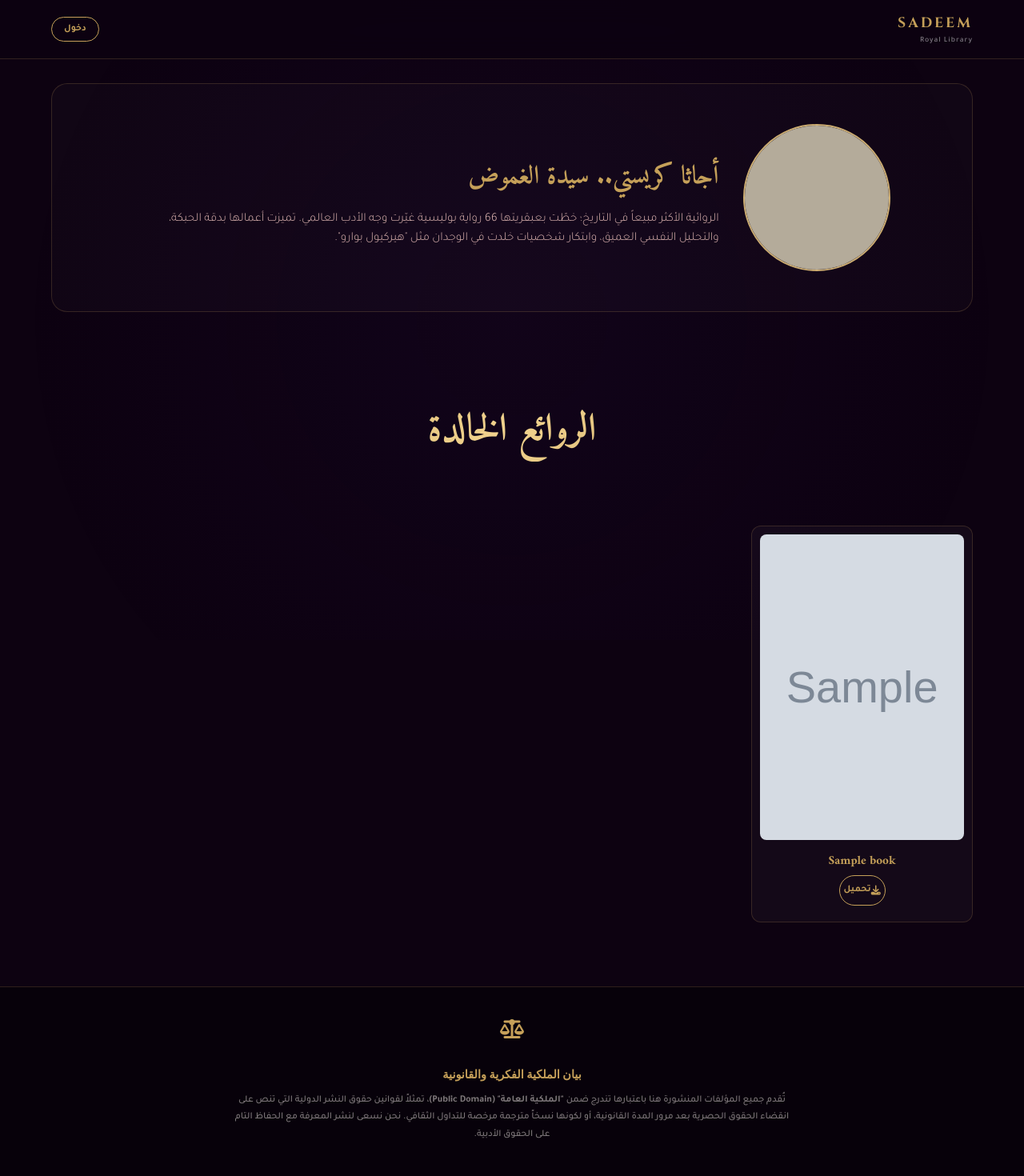
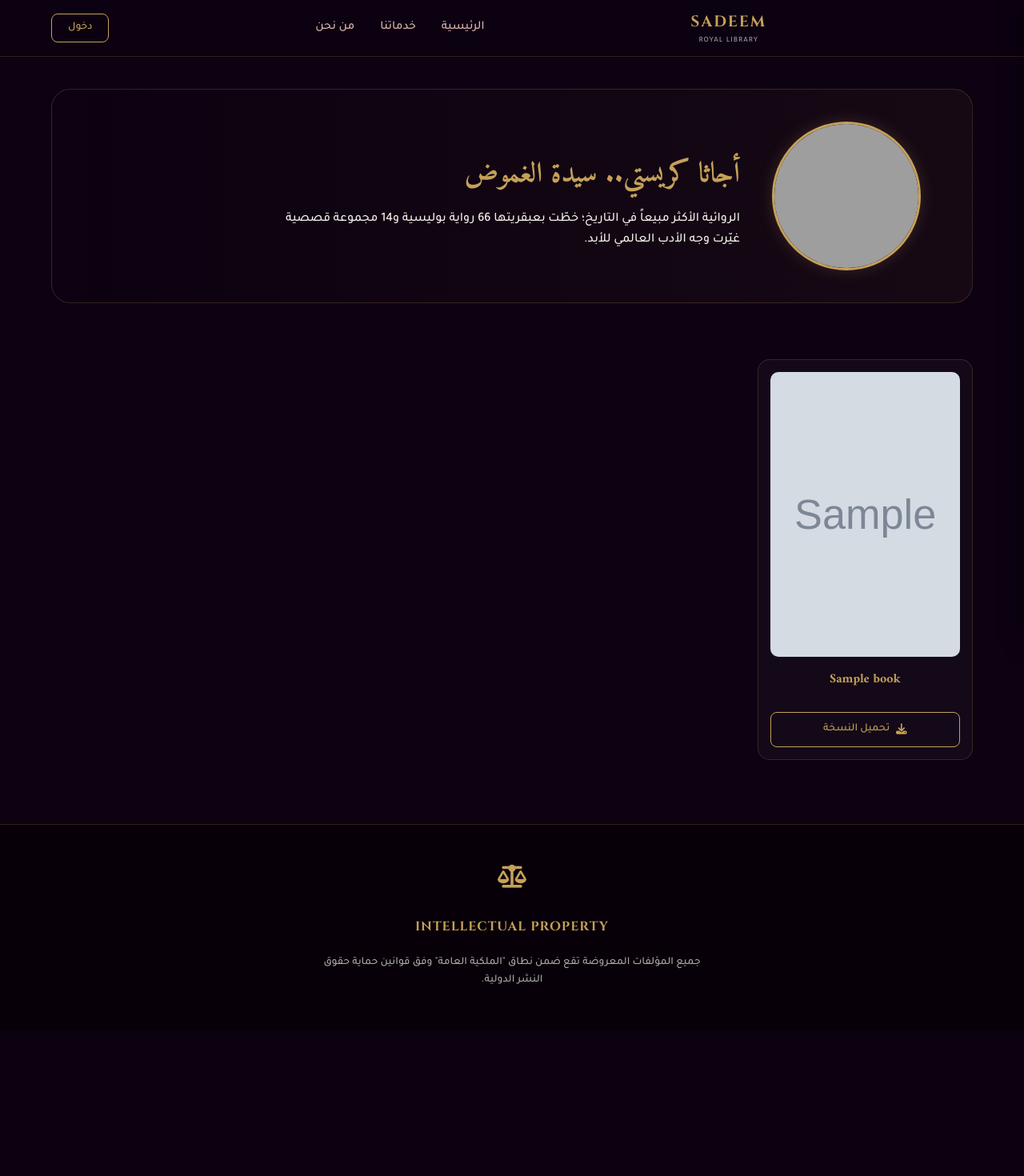
Before and after one commit to TextureDev/sadim_network-, a Flask app: page /library/agatha_christie in a window 1280 px wide. Shown: the whole page at 80% size. After the commit the page ends 1230 px from the top, so only its background shows below. Run offline with Flask 3, Linux system fonts and the light colour scheme; grey boxes marked "Sample" are stand-in pictures; a database or web service that is not in the repository returns one stand-in record (values such as "Sample title"); some libraries are stand-ins or nearby versions; grey boxes are pictures that could not be loaded.

Commit message:
تحديث ملف مكتبة اجاثا كريستي لعرض المزيد

```diff
--- a/sadim_network/app/__init__.py
+++ b/sadim_network/app/__init__.py
@@ -7,7 +7,7 @@ from app.limiter import limiter
 
 app = Flask(__name__)
 app.config.from_object('app.config.settings')
-
+app.config['MAX_CONTENT_LENGTH'] = 50 * 1024 * 1024  # 50 ميجا
 limiter.init_app(app)
 
 from app.routes.index import main_bp
--- a/sadim_network/app/templates/Agatha Christie/Agatha.html
+++ b/sadim_network/app/templates/Agatha Christie/Agatha.html
@@ -4,19 +4,19 @@
     <meta charset="UTF-8">
     <meta name="viewport" content="width=device-width, initial-scale=1.0">
     <title>مكتبة أجاثا كريستي الملكية | سديم</title>
+    <link rel="icon" type="image/png" href="{{ url_for('static', filename='images/logo.png') }}">
+
     <link href="https://fonts.googleapis.com/css2?family=Amiri:ital,wght@0,400;0,700;1,400&family=Cinzel:wght@400;700&family=Tajawal:wght@300;500;700&display=swap" rel="stylesheet">
     <link rel="stylesheet" href="https://cdnjs.cloudflare.com/ajax/libs/font-awesome/6.5.0/css/all.min.css">
-    <link rel="icon" type="image/png" href="{{ url_for('static', filename='images/logo.png') }}">
 
-   <style>
-
+    <style>
         :root {
             --sadeem-bg: #0d0211;
             --royal-gold: linear-gradient(135deg, #c5a059 0%, #f1d38e 50%, #b38b47 100%);
             --soft-gold: #c5a059;
             --glass: rgba(255, 255, 255, 0.03);
             --border-gold: rgba(197, 160, 89, 0.2);
-            --transition: all 0.5s cubic-bezier(0.23, 1, 0.32, 1);
+            --transition: all 0.4s cubic-bezier(0.4, 0, 0.2, 1);
         }
 
         body {
@@ -25,112 +25,147 @@
             color: #f5f1eb; margin: 0; line-height: 1.6; overflow-x: hidden;
         }
 
-        body::before {
-            content: ""; position: fixed; top: 0; left: 0; width: 100%; height: 100%;
-            background-image: radial-gradient(circle at 50% 50%, rgba(43, 18, 76, 0.15) 0%, transparent 80%);
-            z-index: -1;
-        }
-
         /* --- Header --- */
         header {
-            background: rgba(13, 2, 17, 0.9); backdrop-filter: blur(15px);
-            padding: 15px 5%; display: flex; justify-content: space-between; align-items: center;
+            background: rgba(13, 2, 17, 0.95); backdrop-filter: blur(15px);
+            padding: 12px 5%; display: flex; justify-content: space-between; align-items: center;
             border-bottom: 1px solid var(--border-gold); position: sticky; top: 0; z-index: 1000;
         }
 
         .brand { display: flex; flex-direction: column; text-decoration: none; }
-        .brand .top { font-family: 'Cinzel', serif; color: var(--soft-gold); letter-spacing: 3px; font-size: 1.1rem; font-weight: 700; }
-        .brand .sub { color: #fff; font-size: 0.6rem; opacity: 0.5; letter-spacing: 1px; }
+        .brand .top { font-family: 'Cinzel', serif; color: var(--soft-gold); letter-spacing: 2px; font-size: 1.2rem; font-weight: 700; }
+        .brand .sub { color: #fff; font-size: 0.6rem; opacity: 0.6; letter-spacing: 1px; text-align: center; }
+
+        .nav-links-desktop { display: flex; gap: 2rem; list-style: none; margin: 0; padding: 0; }
+        .nav-links-desktop a { text-decoration: none; color: #dfb6b2; font-size: 0.95rem; transition: var(--transition); font-weight: 500; }
+        .nav-links-desktop a:hover { color: var(--soft-gold); text-shadow: 0 0 8px rgba(197, 160, 89, 0.4); }
+
+        /* --- Sidebar المطور --- */
+        .sidebar {
+            position: fixed; top: 0; right: -300px; width: 280px; height: 100%;
+            background: #14051a; border-left: 1px solid var(--border-gold);
+            z-index: 2000; transition: var(--transition); display: flex; flex-direction: column;
+            box-shadow: -10px 0 30px rgba(0,0,0,0.9);
+        }
+        .sidebar.active { right: 0; }
+
+        .sidebar-header {
+            padding: 25px 20px; display: flex; justify-content: space-between; align-items: center;
+            border-bottom: 1px solid var(--border-gold); background: rgba(0,0,0,0.2);
+        }
+        .sidebar-header span { font-family: 'Cinzel', serif; color: var(--soft-gold); font-weight: bold; font-size: 1.1rem; }
+
+        .sidebar ul { list-style: none; padding: 20px 0; margin: 0; }
+        .sidebar ul li { margin: 5px 15px; }
+        .sidebar ul li a {
+            text-decoration: none; color: #f5f1eb; font-size: 1rem; display: flex;
+            align-items: center; gap: 15px; padding: 12px 15px; border-radius: 12px; transition: var(--transition);
+        }
+        .sidebar ul li a i { color: var(--soft-gold); width: 25px; text-align: center; font-size: 1.2rem; }
+        .sidebar ul li a:hover { background: rgba(197, 160, 89, 0.1); color: var(--soft-gold); }
+
+        .sidebar-divider { height: 1px; background: var(--border-gold); margin: 15px 30px; opacity: 0.3; }
+
+        .menu-btn { background: none; border: none; color: var(--soft-gold); font-size: 1.5rem; cursor: pointer; display: none; }
+
+        .overlay {
+            position: fixed; top: 0; left: 0; width: 100%; height: 100%;
+            background: rgba(0,0,0,0.8); z-index: 1500; display: none; opacity: 0; transition: 0.3s;
+        }
+        .overlay.active { display: block; opacity: 1; }
 
         /* --- About Section --- */
         .about-agatha {
-            padding: 50px 8%; display: flex; align-items: center; gap: 30px;
-            background: rgba(255,255,255,0.02); margin: 30px 5%; border-radius: 20px;
-            border: 1px solid var(--border-gold);
+            padding: 40px 5%; display: flex; align-items: center; gap: 40px;
+            background: linear-gradient(to left, rgba(197, 160, 89, 0.05), transparent);
+            margin: 40px 5%; border-radius: 24px; border: 1px solid var(--border-gold);
         }
-        .about-img { width: 180px; height: 180px; object-fit: cover; border-radius: 50%; border: 2px solid var(--soft-gold); filter: sepia(0.4); }
-        .about-content h2 { font-family: 'Amiri', serif; font-size: 2rem; color: var(--soft-gold); margin-bottom: 10px; }
-        .about-content p { font-weight: 300; font-size: 0.95rem; color: #dfb6b2; }
+        .about-img { width: 180px; height: 180px; object-fit: cover; border-radius: 50%; border: 3px solid var(--soft-gold); box-shadow: 0 0 20px rgba(197, 160, 89, 0.2); }
+        .about-content h2 { font-size: 2.2rem; margin-bottom: 15px; }
 
-        /* --- Hero --- */
-        .hero { text-align: center; padding: 40px 5% 20px; }
-        .hero h1 {
-            font-family: 'Amiri', serif; font-size: 3rem;
-            background: var(--royal-gold); -webkit-background-clip: text; -webkit-text-fill-color: transparent;
+        /* --- Book Grid --- */
+        .book-grid {
+            display: grid; grid-template-columns: repeat(auto-fill, minmax(220px, 1fr));
+            gap: 25px; padding: 30px 5%;
         }
-
-        /* --- Fixed 4-Column Grid --- */
-        .book-grid {
-            display: grid;
-            grid-template-columns: repeat(4, 1fr); /* 4 أعمدة دائماً */
-            gap: 15px; padding: 20px 5%;
-        }
-
         .book-card {
             background: var(--glass); border: 1px solid var(--border-gold);
-            border-radius: 12px; padding: 10px; transition: var(--transition);
-            display: flex; flex-direction: column;
+            border-radius: 15px; padding: 15px; transition: var(--transition);
+            text-align: center; position: relative; overflow: hidden;
         }
-        .book-card:hover { transform: translateY(-8px); border-color: var(--soft-gold); box-shadow: 0 10px 30px rgba(0,0,0,0.5); }
+        .book-card:hover {
+            transform: translateY(-10px); background: rgba(255, 255, 255, 0.06);
+            border-color: var(--soft-gold); box-shadow: 0 15px 30px rgba(0,0,0,0.5);
+        }
+        .cover-container { border-radius: 10px; overflow: hidden; aspect-ratio: 2/3; margin-bottom: 15px; background: #1a0b1e; }
+        .cover-container img { width: 100%; height: 100%; object-fit: cover; transition: 0.5s; }
+        .book-card:hover img { transform: scale(1.05); }
 
-        .cover-container { border-radius: 8px; overflow: hidden; aspect-ratio: 2/3; width: 100%; }
-        .cover-container img { width: 100%; height: 100%; object-fit: cover; }
-
-        .info { padding: 10px 0; text-align: center; }
-        .info h3 {
-            font-family: 'Amiri', serif; font-size: 0.95rem; color: var(--soft-gold);
-            margin: 5px 0; white-space: nowrap; overflow: hidden; text-overflow: ellipsis;
+        .btn-royal {
+            display: inline-flex; align-items: center; justify-content: center; gap: 8px;
+            padding: 10px 20px; border: 1px solid var(--soft-gold); border-radius: 8px;
+            text-decoration: none; color: var(--soft-gold); font-size: 0.85rem; transition: var(--transition);
+            width: 100%; box-sizing: border-box;
         }
-        .info p { display: none; } /* إخفاء النبذة للحفاظ على تنسيق الـ 4 أعمدة */
-
-        /* --- Royal Button --- */
-        .btn-royal {
-            display: inline-flex; align-items: center; justify-content: center;
-            padding: 8px 5px; background: transparent; color: var(--soft-gold);
-            border: 1px solid var(--soft-gold); border-radius: 30px;
-            text-decoration: none; font-weight: bold; font-size: 0.75rem;
-            transition: var(--transition); position: relative; z-index: 1; overflow: hidden;
-        }
-        .btn-royal:hover { color: #000; }
-        .btn-royal::before {
-            content: ""; position: absolute; top: 0; left: -100%; width: 100%; height: 100%;
-            background: var(--royal-gold); transition: var(--transition); z-index: -1;
-        }
-        .btn-royal:hover::before { left: 0; }
+        .btn-royal:hover { background: var(--soft-gold); color: #000; font-weight: bold; }
 
         /* --- Footer --- */
-        .legal-footer {
-            margin-top: 60px; padding: 40px 10%;
-            background: rgba(0,0,0,0.4); border-top: 1px solid var(--border-gold); text-align: center;
-        }
-        .legal-content i { color: var(--soft-gold); font-size: 1.5rem; margin-bottom: 15px; }
-        .legal-content h4 { font-family: 'Cinzel', serif; color: var(--soft-gold); font-size: 0.9rem; margin-bottom: 10px; }
-        .legal-content p { font-size: 0.75rem; opacity: 0.5; line-height: 1.8; max-width: 700px; margin: 0 auto; }
+        .legal-footer { padding: 50px 8%; background: rgba(5, 1, 7, 0.8); border-top: 1px solid var(--border-gold); text-align: center; margin-top: 50px; }
 
-        /* --- Responsiveness for Mobile --- */
-        @media (max-width: 768px) {
-            .about-agatha { flex-direction: column; text-align: center; padding: 30px 5%; }
-            .about-img { width: 120px; height: 120px; }
-            .hero h1 { font-size: 2.2rem; }
-            .book-grid { gap: 8px; padding: 15px 2%; }
-            .info h3 { font-size: 0.75rem; }
-            .btn-royal { font-size: 0.65rem; padding: 6px 2px; }
-            .brand .top { font-size: 0.9rem; }
+        @media (max-width: 992px) {
+            .nav-links-desktop { display: none; }
+            .menu-btn { display: block; }
+            .about-agatha { flex-direction: column; text-align: center; gap: 20px; }
+            .about-img { width: 140px; height: 140px; }
         }
     </style>
 </head>
 <body>
 
+<div class="overlay" id="overlay"></div>
+
+<nav class="sidebar" id="sidebar">
+    <div class="sidebar-header">
+        <span>SADEEM MENU</span>
+        <div style="cursor: pointer; color: var(--soft-gold);" onclick="toggleMenu()">
+            <i class="fa-solid fa-xmark fa-xl"></i>
+        </div>
+    </div>
+    <ul>
+        <li><a href="#home"><i class="fa-solid fa-house"></i> الرئيسية</a></li>
+        <li><a href="{{url_for('admin.show_services')}}"><i class="fa-solid fa-gem"></i> خدماتنا</a></li>
+        <li><a href="{{url_for('main.about')}}"><i class="fa-solid fa-feather-pointed"></i> من نحن</a></li>
+        <li><a href="mailto:thazraa2019@gmail.com"><i class="fa-solid fa-envelope"></i> اتصل بنا</a></li>
+
+        <div class="sidebar-divider"></div>
+
+        <li><a href="{{ url_for('loading_bp.login') }}" style="color: var(--soft-gold); font-weight: bold;"><i class="fa-solid fa-right-to-bracket"></i> تسجيل دخول</a></li>
+    </ul>
+</nav>
+
 <header>
+    <div class="nav-right">
+        <button class="menu-btn" onclick="toggleMenu()">
+            <i class="fa-solid fa-bars-staggered"></i>
+        </button>
+    </div>
+
     <a href="{{ url_for('loading_bp.landing_page') }}" class="brand">
         <span class="top">SADEEM</span>
-        <span class="sub">Royal Library</span>
+        <span class="sub">ROYAL LIBRARY</span>
     </a>
-    <div class="nav-right">
+
+    <ul class="nav-links-desktop">
+        <li><a href="#home">الرئيسية</a></li>
+        <li><a href="{{url_for('admin.show_services')}}">خدماتنا</a></li>
+        <li><a href="{{url_for('main.about')}}">من نحن</a></li>
+    </ul>
+
+    <div class="user-action">
         {% if session.user_id %}
-            <a href="{{ url_for('loading_bp.account') }}" style="color: var(--soft-gold);"><i class="fa-regular fa-circle-user fa-lg"></i></a>
+            <a href="{{ url_for('loading_bp.account') }}" style="color: var(--soft-gold);"><i class="fa-regular fa-circle-user fa-xl"></i></a>
         {% else %}
-            <a href="{{ url_for('loading_bp.login') }}" class="btn-royal" style="padding: 5px 15px;">دخول</a>
+            <a href="{{ url_for('loading_bp.login') }}" class="btn-royal" style="padding: 6px 20px; width: auto;">دخول</a>
         {% endif %}
     </div>
 </header>
@@ -138,42 +173,47 @@
 <section class="about-agatha">
     <img src="https://upload.wikimedia.org/wikipedia/commons/c/cf/Agatha_Christie.png" alt="Agatha Christie" class="about-img">
     <div class="about-content">
-        <h2>أجاثا كريستي.. سيدة الغموض</h2>
-        <p>
-            الروائية الأكثر مبيعاً في التاريخ؛ خطّت بعبقريتها 66 رواية بوليسية غيّرت وجه الأدب العالمي. تميزت أعمالها بدقة الحبكة، والتحليل النفسي العميق، وابتكار شخصيات خلدت في الوجدان مثل "هيركيول بوارو".
-        </p>
+        <h2 style="color: var(--soft-gold); font-family: 'Amiri', serif;">أجاثا كريستي.. سيدة الغموض</h2>
+        <p style="max-width: 600px;">الروائية الأكثر مبيعاً في التاريخ؛ خطّت بعبقريتها 66 رواية بوليسية و14 مجموعة قصصية غيّرت وجه الأدب العالمي للأبد.</p>
     </div>
-</section>
-
-<section class="hero">
-    <h1>الروائع الخالدة</h1>
 </section>
 
 <div class="book-grid">
     {% for book in books %}
     <div class="book-card">
         <div class="cover-container">
-            <img src="{{ url_for('Library_Agatha.static', filename='uploads/' + book.cover_path) }}" alt="{{ book.title }}">
+            <img src="{{ url_for('Library_Agatha.static', filename='uploads/' + book.cover_path) }}" alt="{{ book.title }}" loading="lazy">
         </div>
-        <div class="info">
-            <h3>{{ book.title }}</h3>
-            <a href="{{ url_for('Library_Agatha.download_file', book_id=book.id) }}" class="btn-royal" download>
-               <i class="fa-solid fa-download"></i> تحميل
-            </a>
-        </div>
+        <h3 style="font-size: 1rem; color: var(--soft-gold); font-family: 'Amiri', serif; min-height: 2.4em; margin-bottom: 15px;">{{ book.title }}</h3>
+        <a href="{{ url_for('Library_Agatha.download_file', book_id=book.id) }}" class="btn-royal">
+            <i class="fa-solid fa-download"></i> تحميل النسخة
+        </a>
+    </div>
+    {% else %}
+    <div class="empty-state">
+        <i class="fa-solid fa-book-open fa-3x" style="margin-bottom: 20px; color: var(--soft-gold);"></i>
+        <p>لا توجد كتب متاحة حالياً.</p>
     </div>
     {% endfor %}
 </div>
 
 <footer class="legal-footer">
     <div class="legal-content">
-        <i class="fa-solid fa-scale-balanced"></i>
-        <h4>بيان الملكية الفكرية والقانونية</h4>
-        <p>
-            تُقدم جميع المؤلفات المنشورة هنا باعتبارها تندرج ضمن <b>"الملكية العامة" (Public Domain)</b>، تمثلاً لقوانين حقوق النشر الدولية التي تنص على انقضاء الحقوق الحصرية بعد مرور المدة القانونية، أو لكونها نسخاً مترجمة مرخصة للتداول الثقافي. نحن نسعى لنشر المعرفة مع الحفاظ التام على الحقوق الأدبية.
-        </p>
+        <i class="fa-solid fa-scale-balanced" style="color: var(--soft-gold); font-size: 1.8rem; margin-bottom: 15px;"></i>
+        <h4 style="color: var(--soft-gold); font-family: 'Cinzel', serif; letter-spacing: 1px;">INTELLECTUAL PROPERTY</h4>
+        <p style="font-size: 0.85rem; opacity: 0.7; max-width: 500px; margin: 0 auto;">جميع المؤلفات المعروضة تقع ضمن نطاق "الملكية العامة" وفق قوانين حماية حقوق النشر الدولية.</p>
     </div>
 </footer>
 
+<script>
+    function toggleMenu() {
+        const sidebar = document.getElementById('sidebar');
+        const overlay = document.getElementById('overlay');
+        sidebar.classList.toggle('active');
+        overlay.classList.toggle('active');
+    }
+    document.getElementById('overlay').onclick = toggleMenu;
+</script>
+
 </body>
 </html>
```
